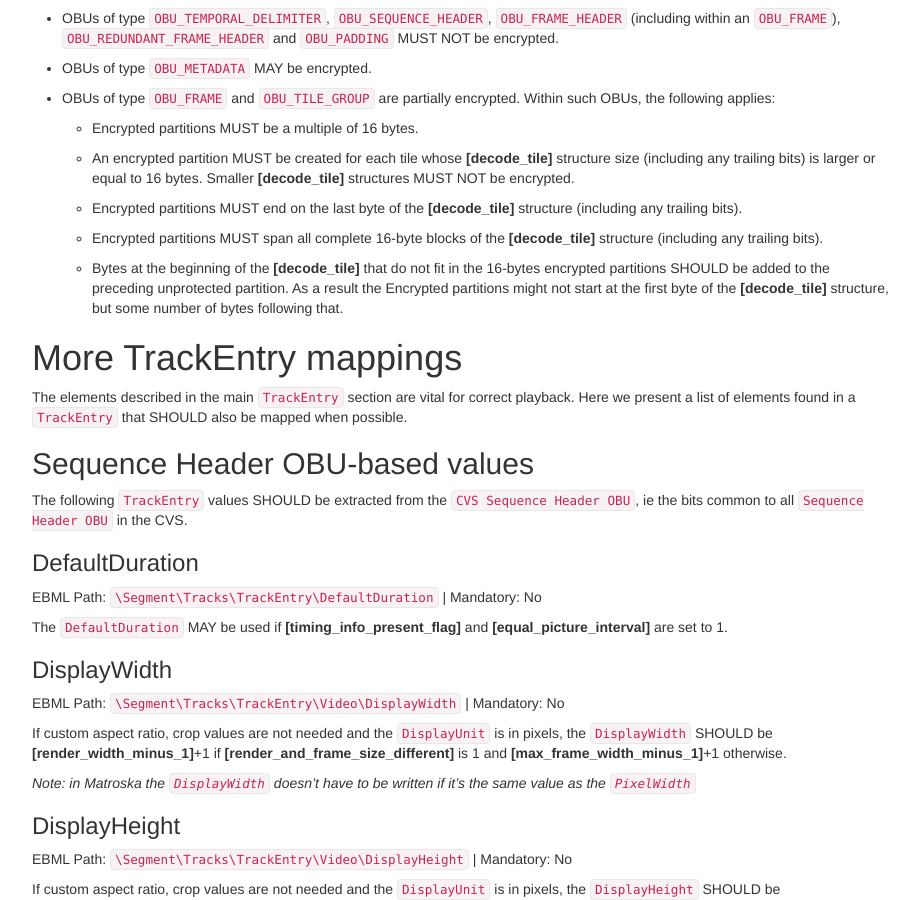
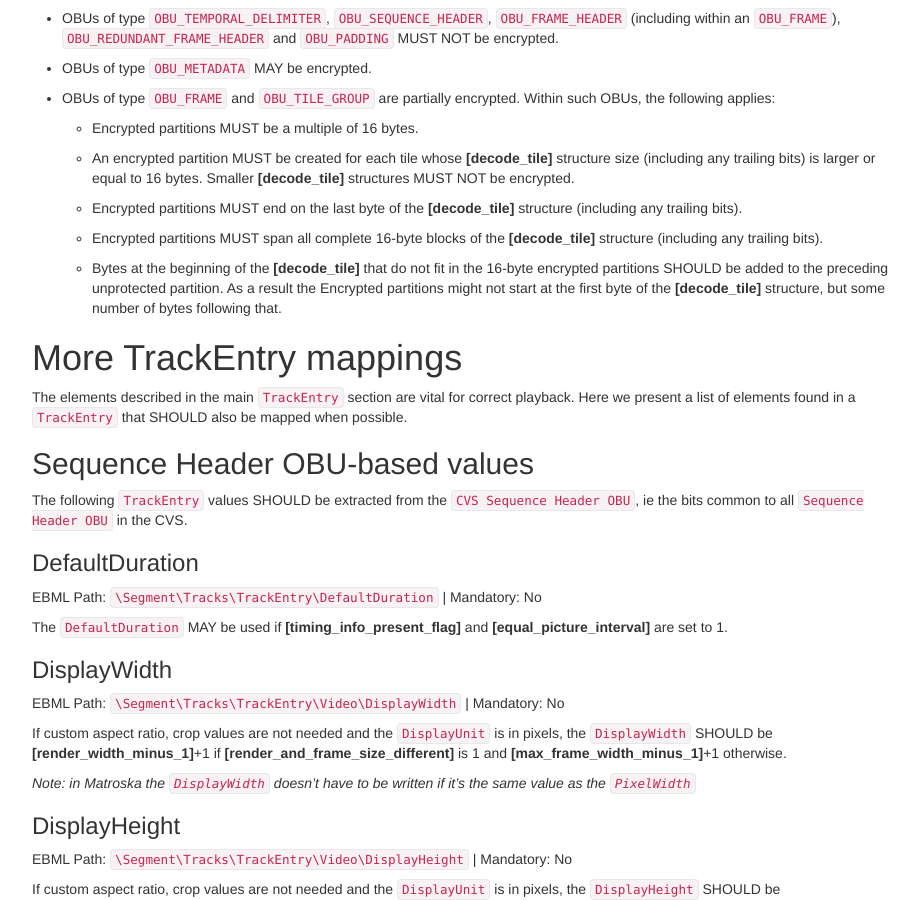
Before and after one commit to ietf-wg-cellar/matroska-specification, a Jekyll site: the page built from codec/av1.md, in a window 1280 px wide and 900 px high, scrolled down 4066 px. Shown: the whole window, without its empty margins (273-1192 px from the left). Built offline with Jekyll 4.4.1, drawn with Linux system fonts in a browser that asks for light colours; our own code applies the rules of GitHub Pages for plain Markdown files.

Commit message:
unify `16-byte`

```diff
--- a/codec/av1.md
+++ b/codec/av1.md
@@ -172,7 +172,7 @@ Within a protected `Block`, the following constraints apply to all the OBUs it c
 
     * Encrypted partitions MUST span all complete 16-byte blocks of the __[decode_tile]__ structure (including any trailing bits).
 
-    * Bytes at the beginning of the __[decode_tile]__ that do not fit in the 16-bytes encrypted partitions SHOULD be added to the preceding unprotected partition. As a result the Encrypted partitions might not start at the first byte of the __[decode_tile]__ structure, but some number of bytes following that.
+    * Bytes at the beginning of the __[decode_tile]__ that do not fit in the 16-byte encrypted partitions SHOULD be added to the preceding unprotected partition. As a result the Encrypted partitions might not start at the first byte of the __[decode_tile]__ structure, but some number of bytes following that.
 
 
 # More TrackEntry mappings
```
